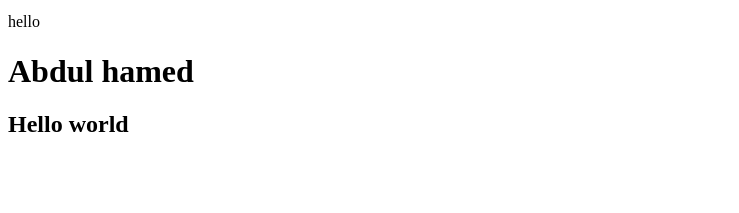
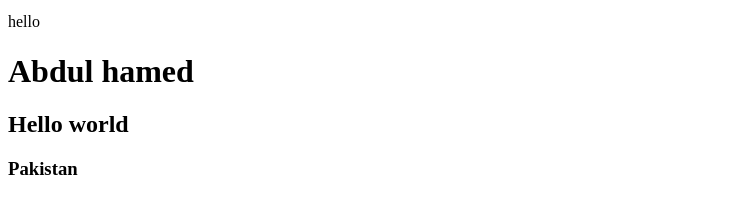
Before and after one commit to hameed980/practice, a plain HTML site: page index.html in a window 1280 px wide. Shown: the part 173-386 px from the top of the page, without its empty margins (0-739 px from the left). Drawn offline with Linux system fonts and the light colour scheme.

Commit message:
added h3

```diff
--- a/index.html
+++ b/index.html
@@ -12,5 +12,7 @@
 
     <h2>Hello world</h2>
 
+    <h3>Pakistan</h3>
+
 </body>
 </html>
```
